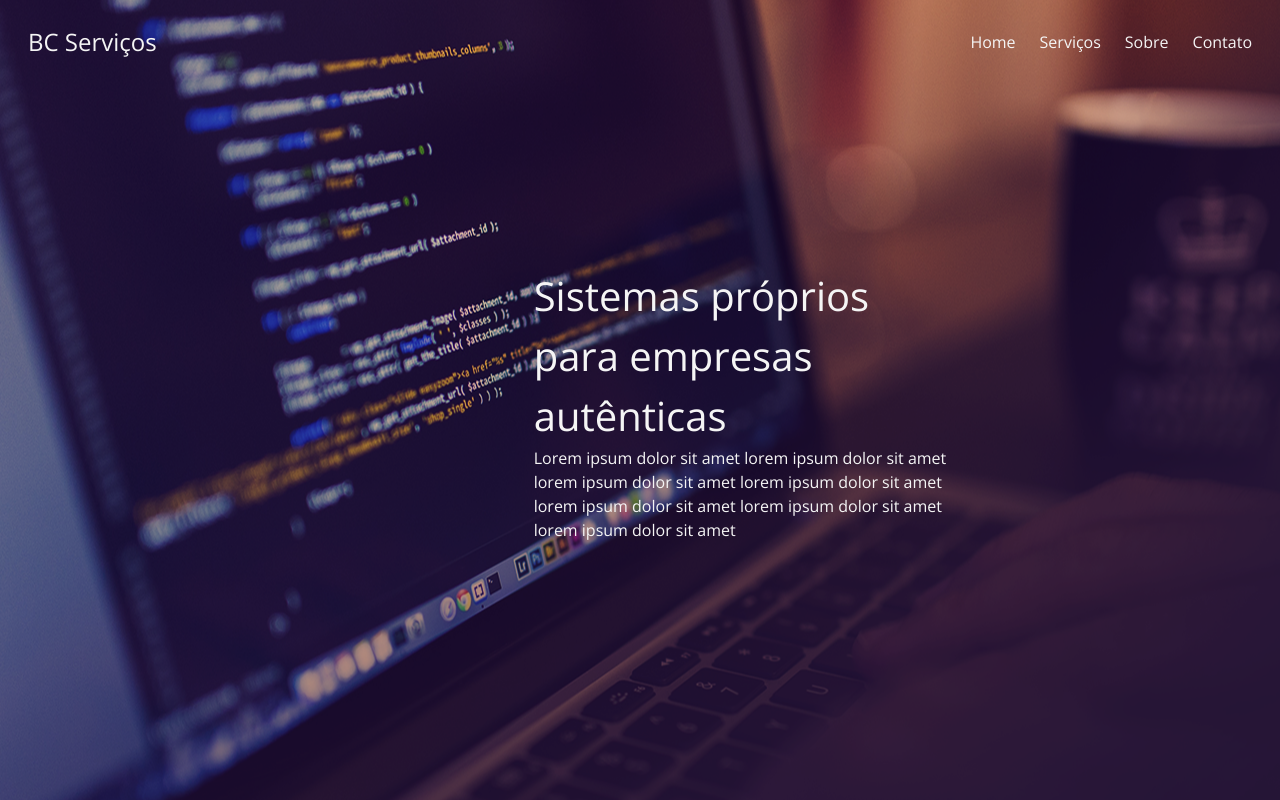
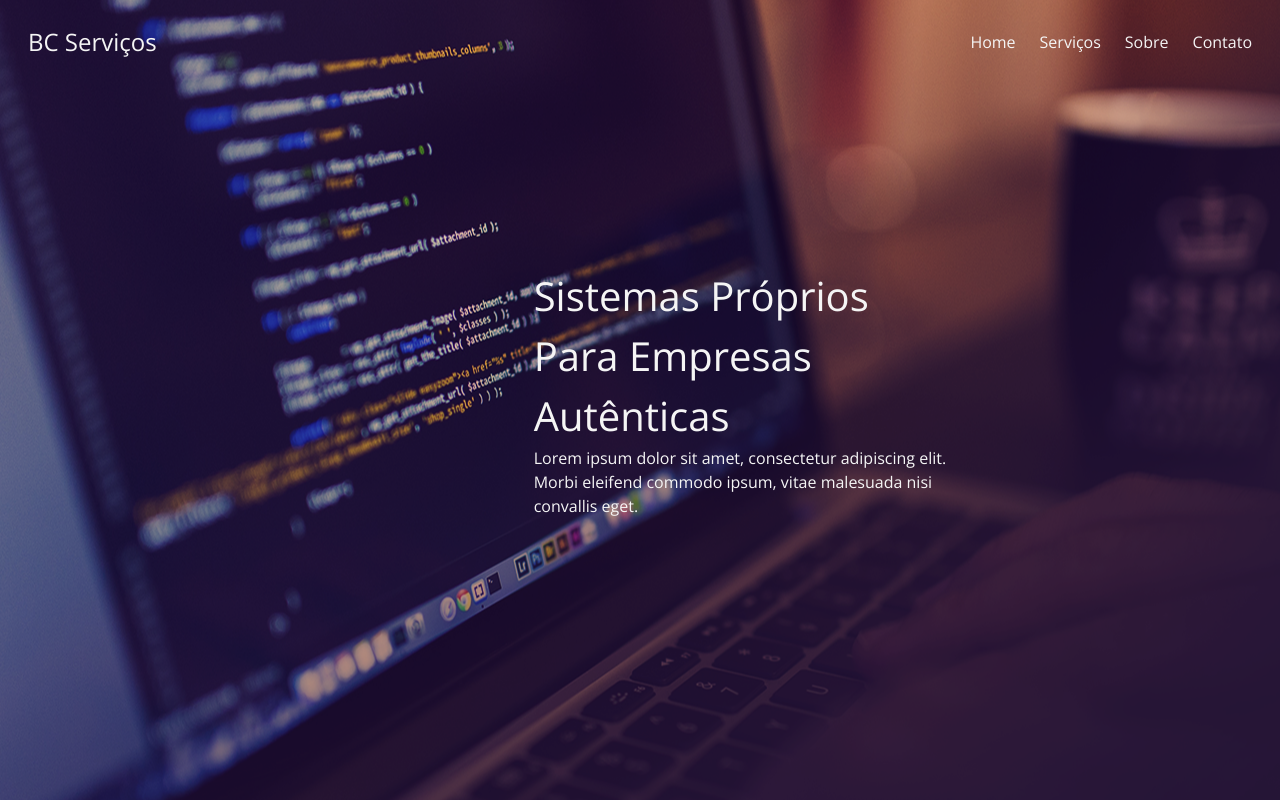
Before and after one commit to eng-gabrielscardoso/bcservicos-react, a React (Create React App) app in the folder frontend/: page / in a window 1280 px wide. Shown: the top 800 px of the page. Built offline with nearby package versions, Linux system fonts and the light colour scheme.

Commit message:
feat: pass banner headline as props

```diff
--- a/frontend/src/components/Banner/Banner.jsx
+++ b/frontend/src/components/Banner/Banner.jsx
@@ -4,7 +4,7 @@ import './Banner.css';
 
 import Navbar from '../Navbar/Navbar';
 
-function Banner () {
+function Banner (props) {
   return (
     <div className="banner">
       <header>
@@ -12,9 +12,9 @@ function Banner () {
         <div className="head">
           <div className="columns is-mobile is-centered m-4">
             <div className="column is-5-desktop is-12-mobile has-text-light">
-              <h2 className="is-size-2">Sistemas próprios para empresas autênticas</h2>
+              <h2 className="is-size-2">{props.mainTitle}</h2>
               <p>
-                Lorem ipsum dolor sit amet lorem ipsum dolor sit amet lorem ipsum dolor sit amet lorem ipsum dolor sit amet lorem ipsum dolor sit amet lorem ipsum dolor sit amet lorem ipsum dolor sit amet
+                {props.subTitle}
               </p>
             </div>
           </div>
--- a/frontend/src/views/Home/Home.jsx
+++ b/frontend/src/views/Home/Home.jsx
@@ -10,7 +10,7 @@ import Footer from '../../components/Footer/Footer';
 function Home () {
   return (
     <div className="home">
-      <Banner />
+      <Banner mainTitle="Sistemas Próprios Para Empresas Autênticas" subTitle="Lorem ipsum dolor sit amet, consectetur adipiscing elit. Morbi eleifend commodo ipsum, vitae malesuada nisi convallis eget." />
       <Headline />
       <Team />
       <Footer />
```
